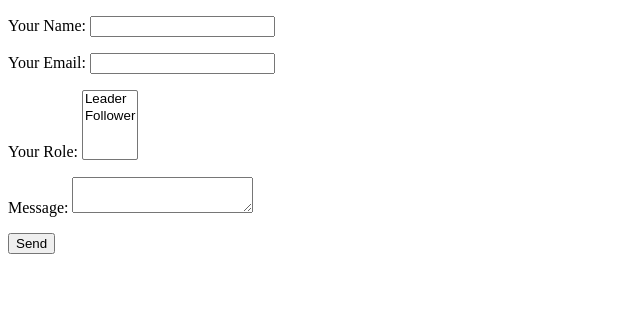
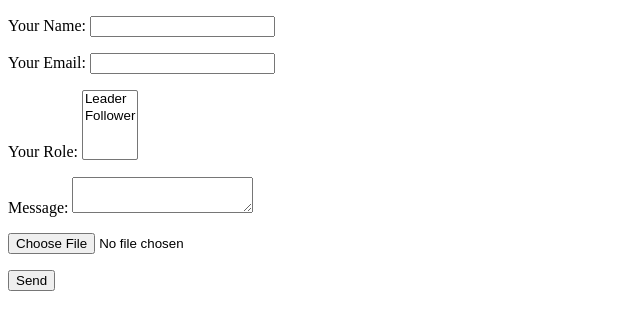
Before and after one commit to BMWilson-ewu/BMWilson-ewu.github.io, a plain HTML site: page contact.html in a window 1280 px wide. Shown: the whole page, without its empty margins (0-640 px from the left). Drawn offline with Linux system fonts and the light colour scheme.

Commit message:
Added file input

```diff
--- a/contact.html
+++ b/contact.html
@@ -26,6 +26,8 @@
 
         <div data-netlify-recaptcha="true"></div>
 
+        <input type="file">
+
         <p>
           <button type="submit">Send</button>
         </p>
```
